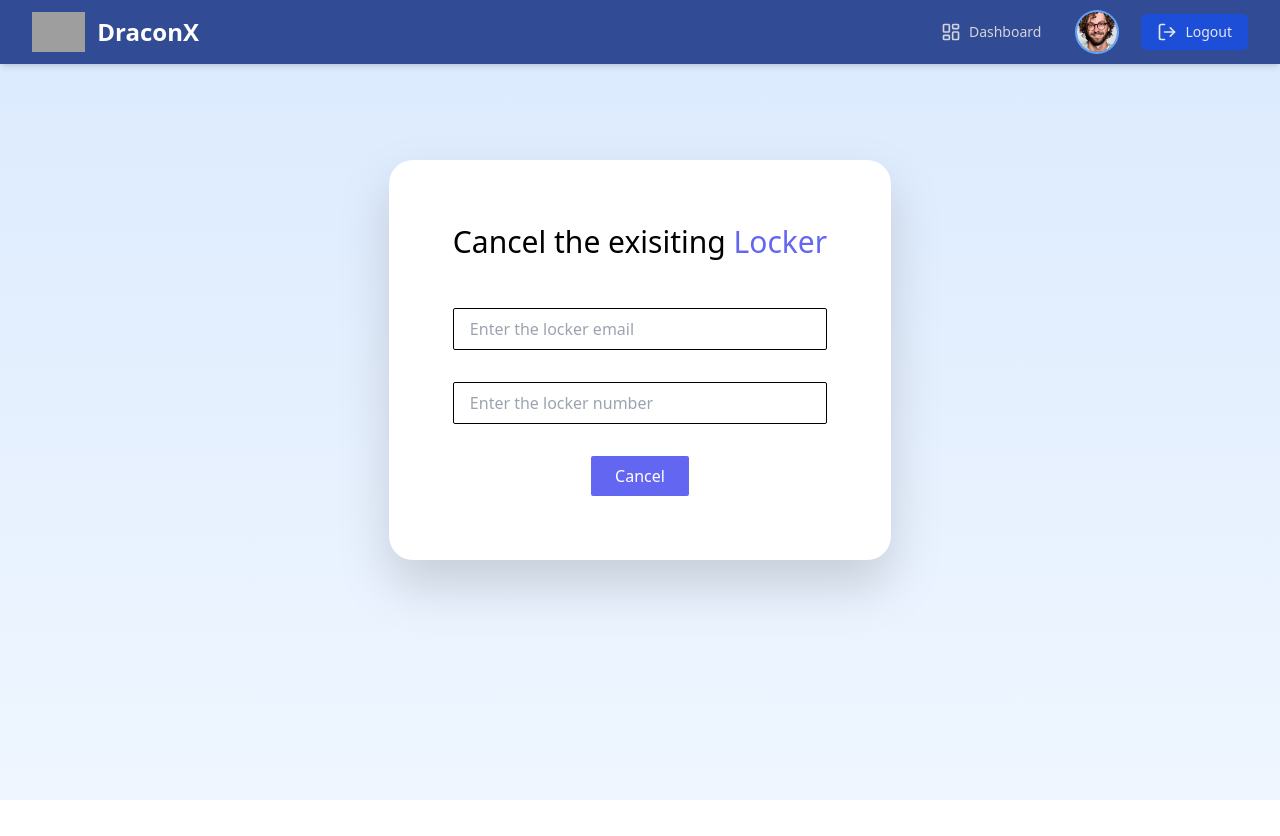
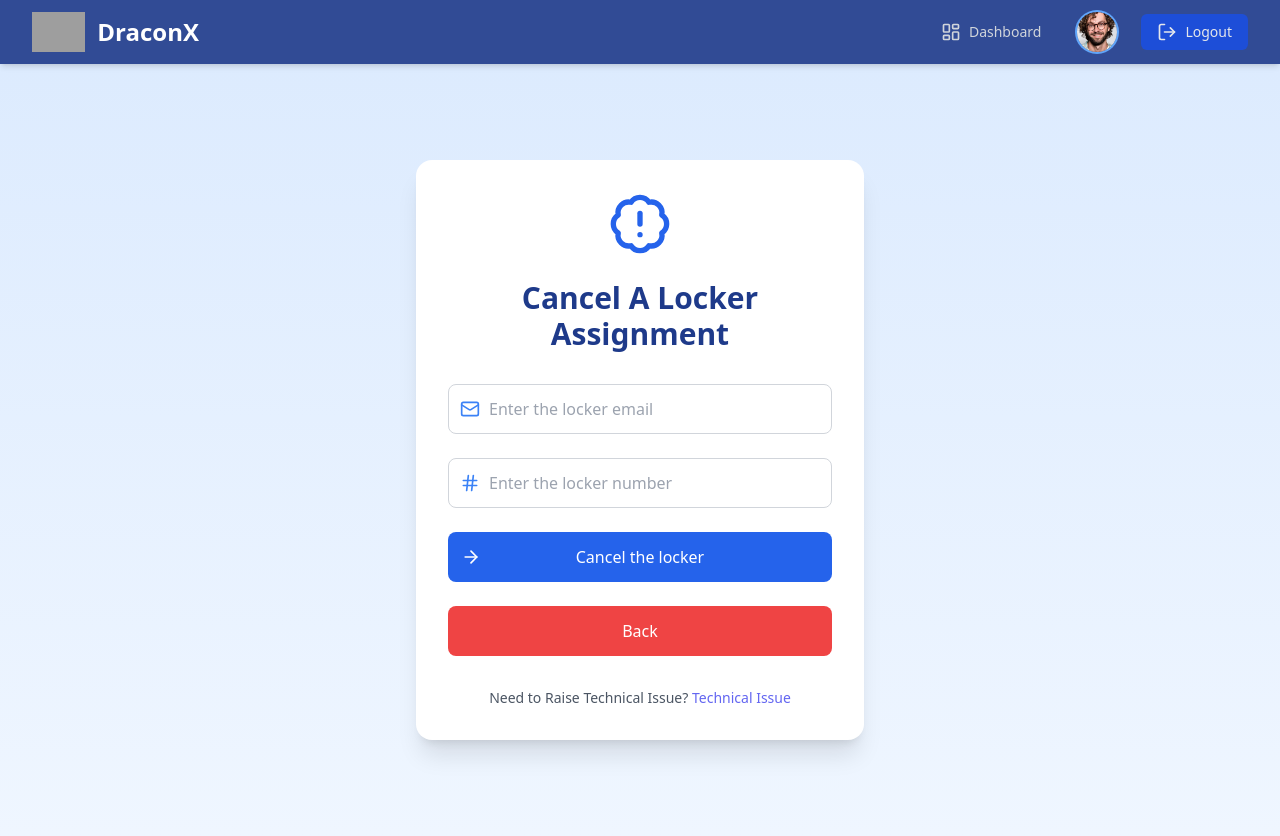
Before and after one commit to Deepak05x/Locker_management_system, a React (Vite) app in the folder frontend/: page /cancel_locker in a window 1280 px wide. Before the commit the page ends 800 px from the top, so only its background shows below. Built offline with nearby package versions, Linux system fonts and the light colour scheme; no server answers; grey boxes are pictures that could not be loaded.

Commit message:
Mkaing more changes

```diff
--- a/frontend/src/components/AvailableLockers.jsx
+++ b/frontend/src/components/AvailableLockers.jsx
@@ -39,7 +39,7 @@ const AvailableLockers = () => {
                             <BadgeAlert className="w-16 h-16 text-blue-600" />
                         </div>
                         <h1 className="text-3xl flex flex-col font-bold text-blue-900">
-                            Report An Locker <span>Issue</span>
+                            Check the Locker <span>Availability</span>
                         </h1>
                     </div>
 
--- a/frontend/src/components/CancelLocker.jsx
+++ b/frontend/src/components/CancelLocker.jsx
@@ -1,16 +1,18 @@
 import React, { useState } from "react";
 import { lazy, useContext } from "react";
-
+import { MoveRight, Hash, BadgeAlert, Mail, ArrowRight, Loader } from "lucide-react";
 import { LockerContext } from "../context/LockerProvider";
 import Layout from "./Layout";
+import { Link } from "react-router-dom";
 
-const DashNav = lazy(() => import("./DashNav"));
+const BackButton = lazy(() => import("../components/BackButton"));
 
 const CancelLocker = () => {
     const { cancelLocker } = useContext(LockerContext);
 
     const [lockerEmail, setLockerEmail] = useState("");
     const [lockerNumber, setLockerNumber] = useState(null);
+    const [loading, setLoading] = useState(false);
 
     const handleLockerEmail = (e) => {
         setLockerEmail(e.target.value);
@@ -22,44 +24,96 @@ const CancelLocker = () => {
 
     const handleSubmit = async (e) => {
         e.preventDefault();
+        setLoading(true); // Set loading to true when form is submitted
         try {
             await cancelLocker(lockerNumber, lockerEmail);
         } catch (error) {
             console.log(error);
+        } finally {
+            setLoading(false); // Reset loading state after the submission is complete
         }
     };
 
     return (
         <Layout>
-            <section className="flex flex-col items-center py-24 gap-12">
-                <div className="flex flex-col  rounded-3xl items-center md:px-16 sm:px-12 ssm:px-8 py-16 gap-12 bg-white drop-shadow-2xl shadow-black">
-                    <h1 className="text-3xl font-medium">
-                        Cancel the exisiting <span className="text-blue">Locker</span>
+            <div className="flex flex-col items-center justify-center p-24">
+                <div className="max-w-md w-full space-y-8 bg-white p-8 rounded-2xl shadow-xl">
+                    <div className="text-center space-y-2 flex flex-col items-center gap-4">
+                        <div className="flex justify-center ">
+                            <BadgeAlert className="w-16 h-16 text-blue-600" />
+                        </div>
+                        <h1 className="text-3xl flex flex-col font-bold text-blue-900">
+                            Cancel A Locker <span>Assignment</span>
                         </h1>
-                    <form onSubmit={handleSubmit} className="w-full flex flex-col items-center gap-8">
-                        <div className="flex flex-col gap-8 items-center w-full">
+                    </div>
+
+                    <form onSubmit={handleSubmit} className="mt-8 space-y-6">
+                        <div className="relative">
+                            <label htmlFor="email" className="sr-only">
+                                Email
+                            </label>
+                            <div className="flex items-center">
+                                <Mail className="absolute left-3 h-5 w-5 text-blue-500" />
                                 <input
-                                id="lockerEmail"
+                                    id="email"
+                                    name="email"
+                                    type="email"
+                                    required
+                                    className="pl-10 outline-none w-full py-3 border border-gray-300 rounded-lg focus:ring-2 focus:ring-blue-500 focus:border-blue-500 transition-colors"
+                                    placeholder="Enter the locker email"
                                     value={lockerEmail}
                                     onChange={handleLockerEmail}
-                                placeholder="Enter the locker email"
-                                className="border border-black px-4 rounded-sm py-2 w-full focus:outline-none enabled:outline-none"
                                 />
+                            </div>
+                        </div>
+
+                        <div className="relative">
+                            <label htmlFor="number" className="sr-only">
+                                Locker Number
+                            </label>
+                            <div className="flex items-center">
+                                <Hash className="absolute left-3 h-5 w-5 text-blue-500" />
                                 <input
-                                id="locker_number"
+                                    id="number"
+                                    name="number"
+                                    type="text"
+                                    required
+                                    className="pl-10 outline-none w-full py-3 border border-gray-300 rounded-lg focus:ring-2 focus:ring-blue-500 focus:border-blue-500 transition-colors"
+                                    placeholder="Enter the locker number"
                                     value={lockerNumber}
                                     onChange={handleLockerNumber}
-                                placeholder="Enter the locker number"
-                                className="border border-black px-4 rounded-sm py-2 w-full focus:outline-none enabled:outline-none"
                                 />
+                            </div>
+                        </div>
 
-                            <button type="submit" className="bg-blue px-6 py-2 rounded-sm text-white font-medium">
-                                Cancel
+                        {/* Submit Button */}
+                        <button
+                            type="submit"
+                            disabled={loading}
+                            className={`group relative w-full flex justify-center py-3 px-4 border border-transparent rounded-lg text-white ${
+                                loading ? "bg-blue-500 cursor-not-allowed" : "bg-blue-600 hover:bg-blue-700"
+                            } focus:outline-none focus:ring-2 focus:ring-offset-2 focus:ring-blue-500 transition-colors`}
+                        >
+                            <span className="absolute left-0 inset-y-0 flex items-center pl-3">
+                                {loading ? <Loader className="h-5 w-5 text-white animate-spin" /> : <ArrowRight className="h-5 w-5 text-white group-hover:text-blue-300" />}
+                            </span>
+                            {loading ? "Cancelling..." : "Cancel the locker"}
                         </button>
+                        <BackButton />
+                    </form>
+
+                    <div className="mt-6 text-center">
+                        <div className="space-y-2">
+                            <p className="text-sm text-gray-600">
+                                Need to Raise Technical Issue?{" "}
+                                <Link to={"/technical_issue"} className="text-blue hover:underline cursor-pointer">
+                                    Technical Issue
+                                </Link>
+                            </p>
                         </div>
-                    </form>
                     </div>
-            </section>
+                </div>
+            </div>
         </Layout>
     );
 };
--- a/frontend/src/components/Login.jsx
+++ b/frontend/src/components/Login.jsx
@@ -1,6 +1,4 @@
-import React from "react";
-import { useState } from "react";
-import { useContext } from "react";
+import React, { useState, useContext } from "react";
 import { AuthContext } from "../context/AuthProvider";
 import { Lock, User, Key, Building } from "lucide-react";
 import { Link } from "react-router-dom";
@@ -8,7 +6,7 @@ import { Link } from "react-router-dom";
 const Login = () => {
     const [email, setEmail] = useState("");
     const [password, setPassword] = useState("");
-
+    const [error, setError] = useState(""); // Error message state
     const { login } = useContext(AuthContext);
 
     const handleEmail = (e) => {
@@ -19,17 +17,24 @@ const Login = () => {
         setPassword(e.target.value);
     };
 
-    const handleSubmit = (e) => {
+    const handleSubmit = async (e) => {
         e.preventDefault();
-        login(email, password);
+        try {
+            // Attempt login
+            await login(email, password);
+            setError(""); // Clear any existing error if login is successful
+        } catch (err) {
+            // Set error message if login fails
+            setError("Invalid email or password. Please try again.");
+        }
     };
 
     return (
-        <div className="min-h-screen bg-gradient-to-b from-blue-100  to-blue-50 flex flex-col items-center justify-center p-4">
+        <div className="min-h-screen bg-gradient-to-b from-blue-100 to-blue-50 flex flex-col items-center justify-center p-4">
             <div className="max-w-md w-full space-y-8 bg-white p-8 rounded-2xl shadow-xl">
                 {/* Header */}
                 <div className="text-center space-y-2 flex flex-col items-center gap-4">
-                    <div className="flex justify-center ">
+                    <div className="flex justify-center">
                         <Building className="w-16 h-16 text-blue-600" />
                     </div>
                     <h1 className="text-3xl font-bold text-blue-900">Locker Management System</h1>
@@ -78,6 +83,9 @@ const Login = () => {
                         </div>
                     </div>
 
+                    {/* Error Message */}
+                    {error && <p className="text-red-500 text-sm mt-2">{error}</p>}
+
                     {/* Remember Me & Forgot Password */}
                     <div className="flex items-center justify-center hover:underline text-blue text-sm">
                         <Link to={"/enter"} type="button" className="text-blue-600 hover:text-blue-500">
@@ -86,7 +94,6 @@ const Login = () => {
                     </div>
 
                     {/* Login Button */}
-
                     <button
                         type="submit"
                         className="group relative w-full flex justify-center py-3 px-4 border border-transparent rounded-lg text-white bg-blue-600 hover:bg-blue-700 focus:outline-none focus:ring-2 focus:ring-offset-2 focus:ring-blue-500 transition-colors"
```
Also changed, not shown: frontend/src/context/AuthProvider.jsx (+14 -12 lines). Lines whose indentation alone changed are shown as unchanged.
